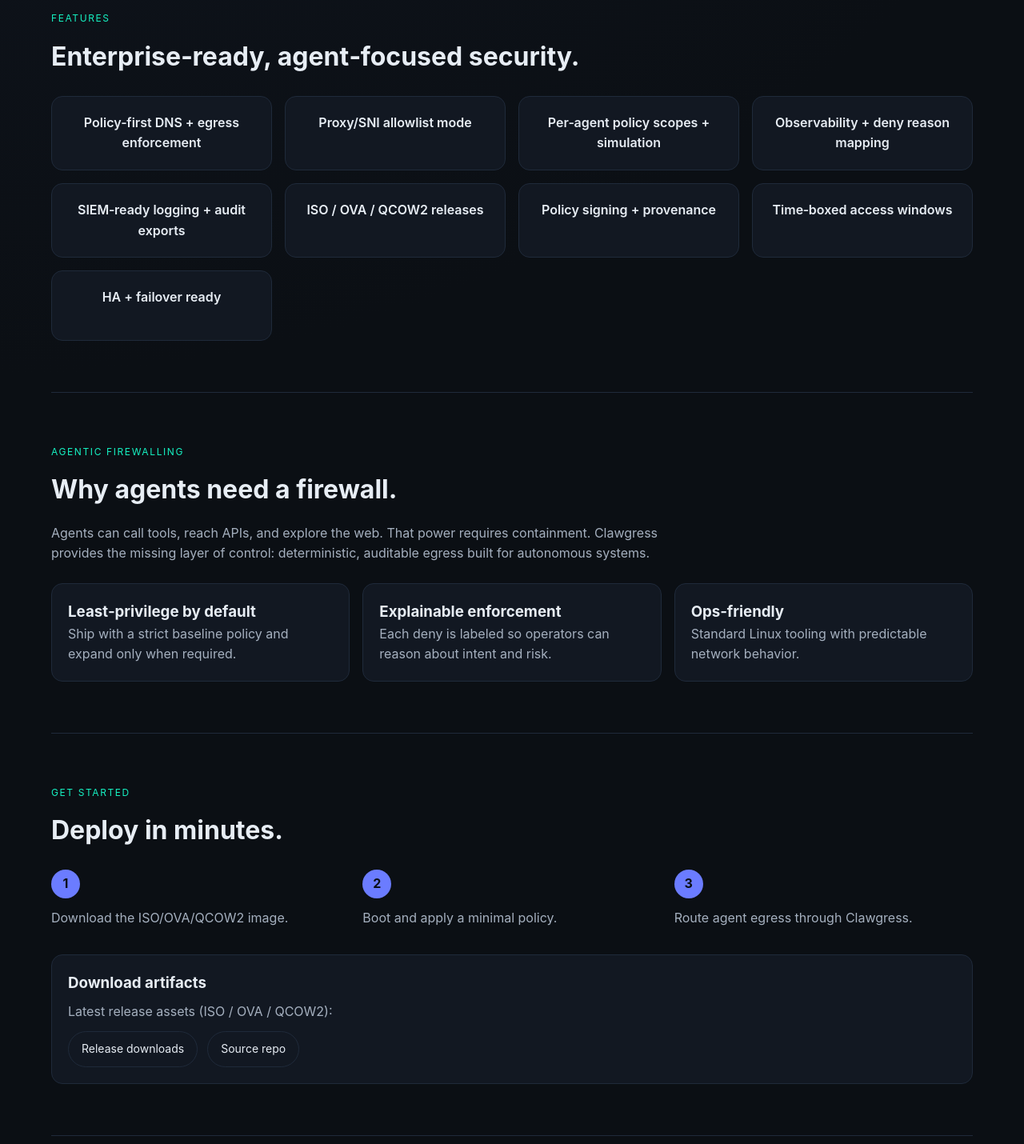
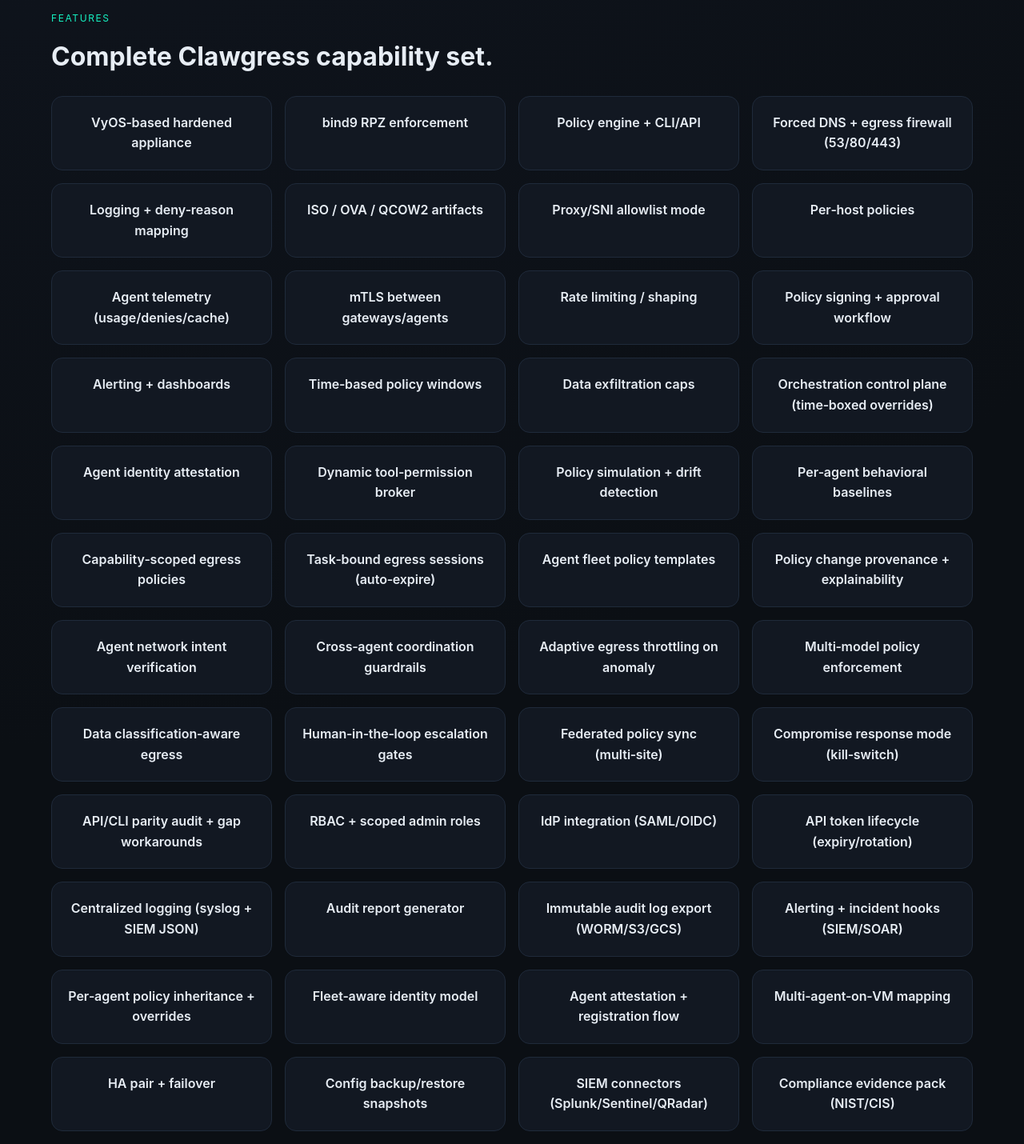
Before and after one commit to bufordtjustice2918/clawgress-website, a Next.js app: page / in a window 1280 px wide. Shown: the part 1140-2570 px from the top of the page at 80% size. Built offline with nearby package versions, Linux system fonts and the light colour scheme.

Commit message:
website: expand features list

```diff
--- a/app/page.tsx
+++ b/app/page.tsx
@@ -76,17 +76,58 @@
 
       <section id="features" className="section">
         <div className="section-title">Features</div>
-        <h2>Enterprise‑ready, agent‑focused security.</h2>
+        <h2>Complete Clawgress capability set.</h2>
         <div className="grid features">
-          <div className="panel">Policy‑first DNS + egress enforcement</div>
+          <div className="panel">VyOS‑based hardened appliance</div>
+          <div className="panel">bind9 RPZ enforcement</div>
+          <div className="panel">Policy engine + CLI/API</div>
+          <div className="panel">Forced DNS + egress firewall (53/80/443)</div>
+          <div className="panel">Logging + deny‑reason mapping</div>
+          <div className="panel">ISO / OVA / QCOW2 artifacts</div>
           <div className="panel">Proxy/SNI allowlist mode</div>
-          <div className="panel">Per‑agent policy scopes + simulation</div>
-          <div className="panel">Observability + deny reason mapping</div>
-          <div className="panel">SIEM‑ready logging + audit exports</div>
-          <div className="panel">ISO / OVA / QCOW2 releases</div>
-          <div className="panel">Policy signing + provenance</div>
-          <div className="panel">Time‑boxed access windows</div>
-          <div className="panel">HA + failover ready</div>
+          <div className="panel">Per‑host policies</div>
+          <div className="panel">Agent telemetry (usage/denies/cache)</div>
+          <div className="panel">mTLS between gateways/agents</div>
+          <div className="panel">Rate limiting / shaping</div>
+          <div className="panel">Policy signing + approval workflow</div>
+          <div className="panel">Alerting + dashboards</div>
+          <div className="panel">Time‑based policy windows</div>
+          <div className="panel">Data exfiltration caps</div>
+          <div className="panel">Orchestration control plane (time‑boxed overrides)</div>
+          <div className="panel">Agent identity attestation</div>
+          <div className="panel">Dynamic tool‑permission broker</div>
+          <div className="panel">Policy simulation + drift detection</div>
+          <div className="panel">Per‑agent behavioral baselines</div>
+          <div className="panel">Capability‑scoped egress policies</div>
+          <div className="panel">Task‑bound egress sessions (auto‑expire)</div>
+          <div className="panel">Agent fleet policy templates</div>
+          <div className="panel">Policy change provenance + explainability</div>
+          <div className="panel">Agent network intent verification</div>
+          <div className="panel">Cross‑agent coordination guardrails</div>
+          <div className="panel">Adaptive egress throttling on anomaly</div>
+          <div className="panel">Multi‑model policy enforcement</div>
+          <div className="panel">Data classification‑aware egress</div>
+          <div className="panel">Human‑in‑the‑loop escalation gates</div>
+          <div className="panel">Federated policy sync (multi‑site)</div>
+          <div className="panel">Compromise response mode (kill‑switch)</div>
+          <div className="panel">API/CLI parity audit + gap workarounds</div>
+          <div className="panel">RBAC + scoped admin roles</div>
+          <div className="panel">IdP integration (SAML/OIDC)</div>
+          <div className="panel">API token lifecycle (expiry/rotation)</div>
+          <div className="panel">Centralized logging (syslog + SIEM JSON)</div>
+          <div className="panel">Audit report generator</div>
+          <div className="panel">Immutable audit log export (WORM/S3/GCS)</div>
+          <div className="panel">Alerting + incident hooks (SIEM/SOAR)</div>
+          <div className="panel">Per‑agent policy inheritance + overrides</div>
+          <div className="panel">Fleet‑aware identity model</div>
+          <div className="panel">Agent attestation + registration flow</div>
+          <div className="panel">Multi‑agent‑on‑VM mapping</div>
+          <div className="panel">HA pair + failover</div>
+          <div className="panel">Config backup/restore snapshots</div>
+          <div className="panel">SIEM connectors (Splunk/Sentinel/QRadar)</div>
+          <div className="panel">Compliance evidence pack (NIST/CIS)</div>
+          <div className="panel">Fed/State hardening guide (STIG/CIS)</div>
+          <div className="panel">FIPS‑ready crypto profile</div>
         </div>
       </section>
 
```
